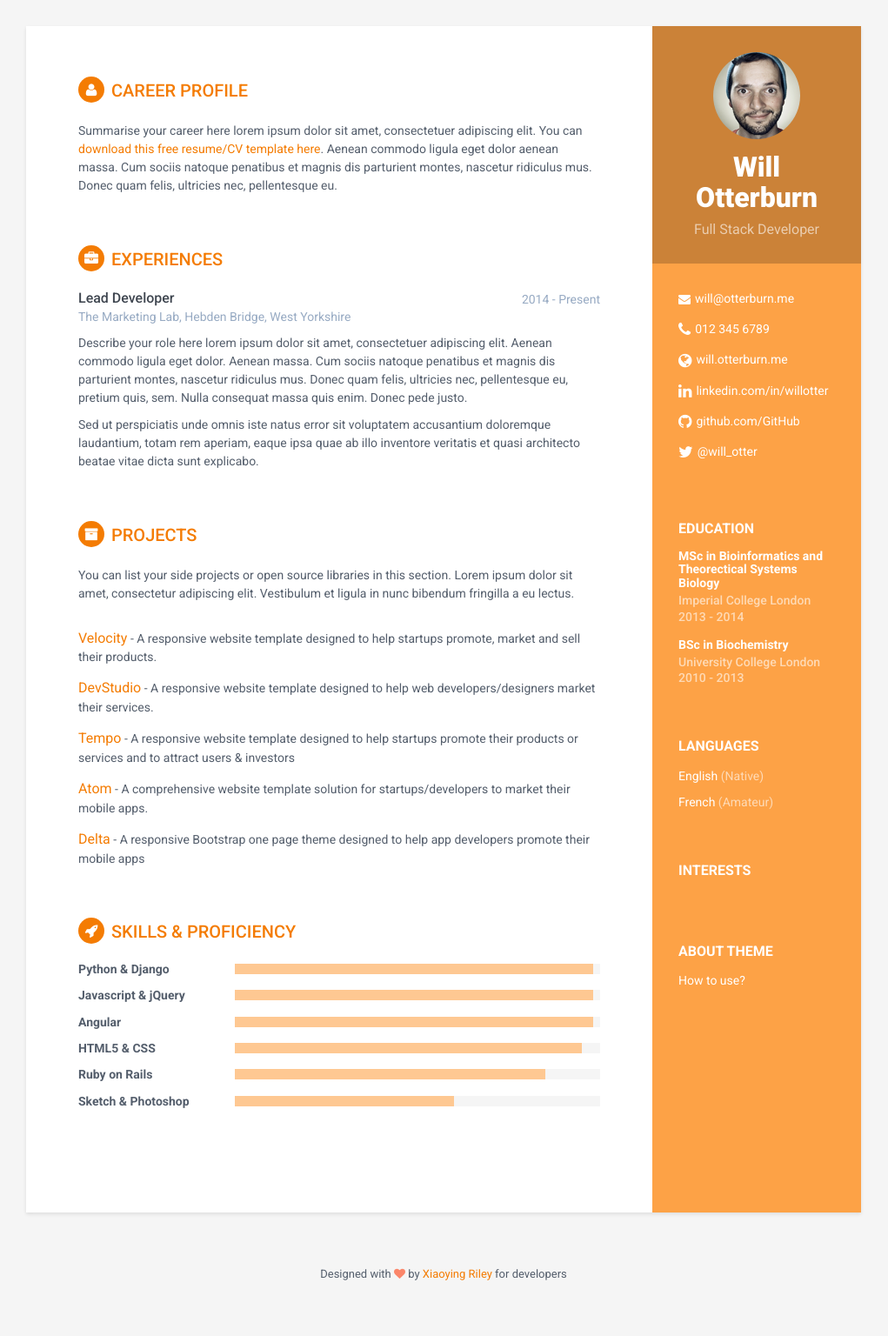
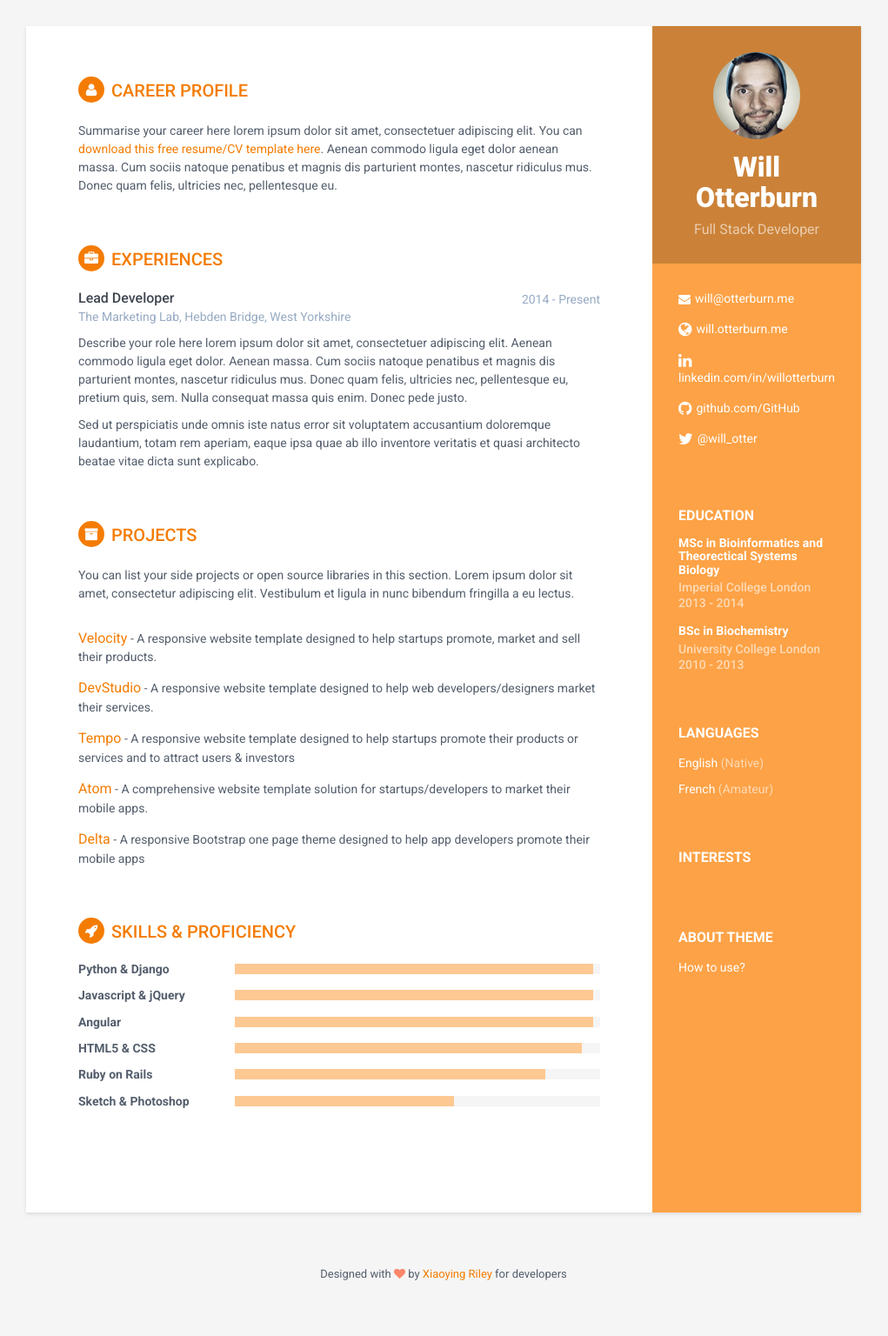
Before and after one commit to IkeLutra/willotter.github.io, a Jekyll site: the page built from index.html, in a window 1280 px wide. Shown: the whole page at 87% size, without its empty margins (130-1151 px from the left). Built offline with Jekyll 4.4.1, drawn with Linux system fonts in a browser that asks for light colours.

Commit message:
Fixes LinkedIn link and remove telephone number

```diff
--- a/_config.yml
+++ b/_config.yml
@@ -23,6 +23,6 @@ pic: profile.png  #place a 100x100 picture inside /assets/images/ folder and pro
 email: will@otterburn.me
 phone: 012 345 6789
 website: will.otterburn.me
-linkedin: willotter
+linkedin: willotterburn
 github: willotter
 twitter: '@will_otter'
--- a/_includes/sidebar.html
+++ b/_includes/sidebar.html
@@ -17,12 +17,6 @@
                     <li class="email"><i class="fa fa-envelope"></i><a href="mailto:alan.doe@website.com">alan.doe@website.com</a></li>
                     {% endif %}
 
-                    {% if site.phone %}
-                    <li class="phone"><i class="fa fa-phone"></i><a href="tel:{{site.phone}}">{{site.phone}}</a></li>
-                    {% else %}
-                    <li class="phone"><i class="fa fa-phone"></i><a href="tel:012 345 6789">012 345 6789</a></li>
-                    {% endif %}
-
                     {% if site.website %}
                     <li class="website"><i class="fa fa-globe"></i><a href="http://{{site.website}}" target="_blank">{{site.website}}</a></li>
                     {% else %}
@@ -30,7 +24,7 @@
                     {% endif %}
 
                     {% if site.linkedin %}
-                    <li class="linkedin"><i class="fa fa-linkedin"></i><a href="https://in.linkedin.com/{{site.linkedin}}" target="_blank">linkedin.com/in/{{site.linkedin}}</a></li>
+                    <li class="linkedin"><i class="fa fa-linkedin"></i><a href="https://www.linkedin.com/in/{{site.linkedin}}" target="_blank">linkedin.com/in/{{site.linkedin}}</a></li>
                     {% else %}
                     <li class="linkedin"><i class="fa fa-linkedin"></i><a href="https://in.linkedin.com/in/sharath-kumar-87669956" target="_blank">linkedin.com/in/sharathdt</a></li>
                     {% endif %}
```
